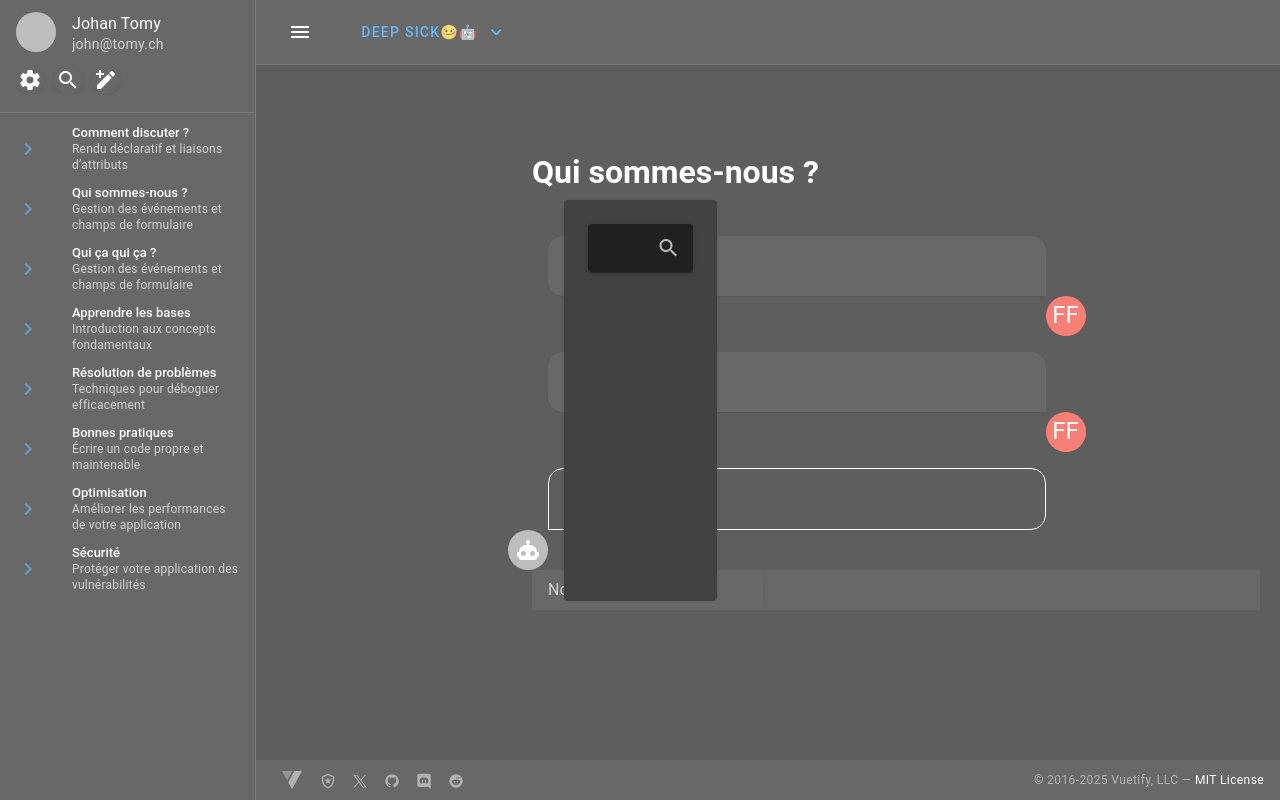
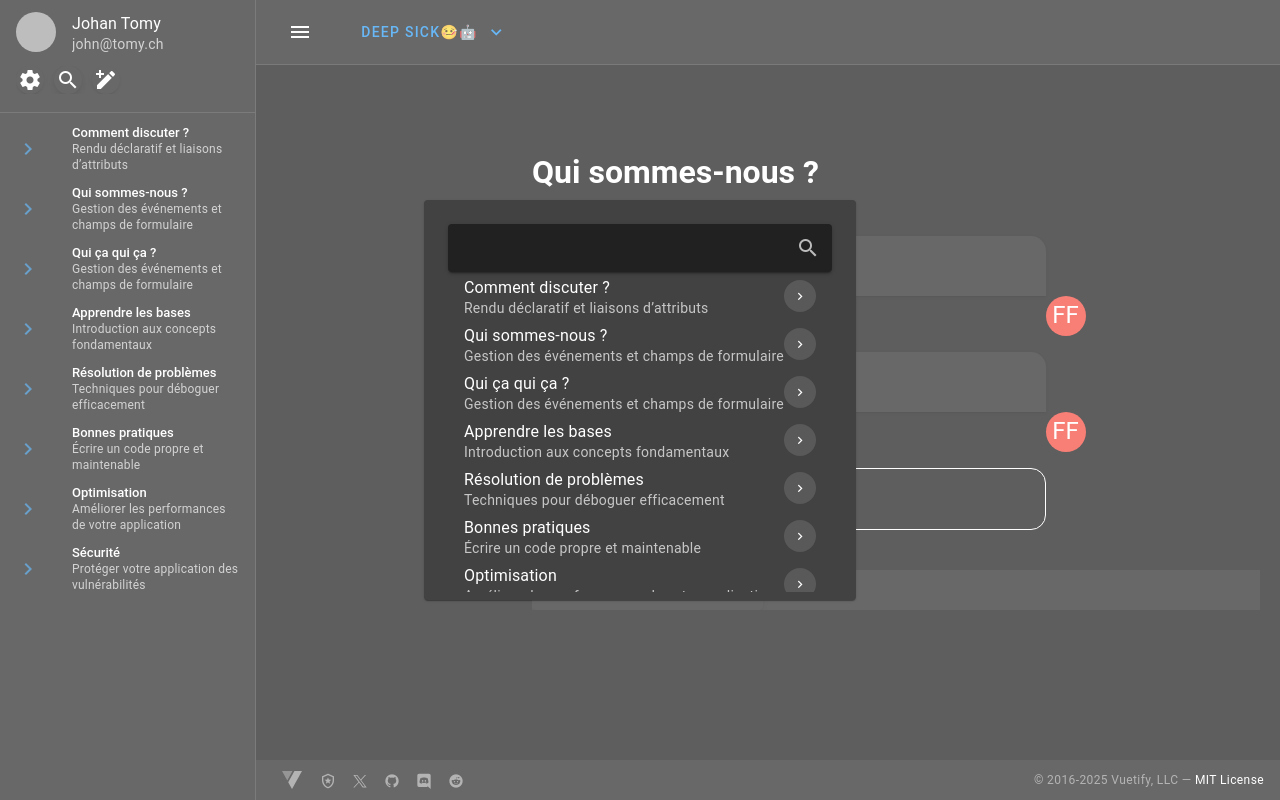
Before and after one commit to LeBonVieuBelouga/ai-interface, a Vue app: page /Exemple1 in a window 1280 px wide. Both pictures are taken after a click on the button 68 px from the left and 80 px from the top of the page. Built offline with nearby package versions, Linux system fonts and the light colour scheme; grey boxes are pictures that could not be loaded.

Commit message:
Correction de bug
+ la listes des prompts utilisateur s'affiche dans l'overlay
+ la bar d'envoie de message reste fixé en bas de l'écran

```diff
--- a/src/components/SideRMenu.vue
+++ b/src/components/SideRMenu.vue
@@ -44,34 +44,26 @@
                 @click:append-inner="onClick"
               />
               <v-virtual-scroll
-                :items="UserChats"
+                :items="userChats"
                 height="320"
                 item-height="48"
-                item-width="200"
-                width="100%"
-                class="pa-2"
               >
                 <template #default="{ item }">
-                  <v-list
-                    density="compact"
-                    nav
-                  >
                   <v-list-item
                     :key="item.id"
                     :value="item.id"
-                      :title="item.title"
-                      :subtitle="item.subtitle"
                   >
                     <template #append>
                       <v-btn
                         icon="mdi-chevron-right"
                         size="x-small"
                         variant="tonal"
-                          @click="selectChat(item), isOpenOverlay=false"
+                        @click="$emit('select-chat', item), isOpenOverlay = false"
                       />
                     </template>
+                    <v-list-item-title>{{ item.title }}</v-list-item-title>
+                    <v-list-item-subtitle>{{ item.subtitle }}</v-list-item-subtitle>
                   </v-list-item>
-                  </v-list>
                 </template>
               </v-virtual-scroll>
             </v-card-text>
@@ -128,5 +120,4 @@ const isOpenOverlay = ref(false)
 </script>
 
 <style scoped lang="sass">
-
 </style>
--- a/src/components/UserChat.vue
+++ b/src/components/UserChat.vue
@@ -1,5 +1,5 @@
 <template>
-  <div class=" position-relative rounded-lg">
+  <div class="full-height position-relative rounded-lg">
     <div class="position-relative py-3 ps-3">
       <div class="overflow-y-auto pe-3">
         <div
@@ -11,6 +11,7 @@
             v-if="message.author === 'user'"
             :profil="profil"
             :message="message"
+            class="ml-auto"
           />
           <AiMessage
             v-else-if="message.author === 'ai'"
@@ -20,9 +21,8 @@
       </div>
     </div>
   </div>
-  <div class=" position-sticky bottom-0 bg-background">
+  <div class=" position-sticky bottom-0 bg-background pa-5">
     <v-textarea
-      class="ma-3"
       :loading="loading"
       height="80"
       density="comfortable"
@@ -36,8 +36,8 @@
       append-inner-icon="mdi-send"
       @click:append-inner="onClick"
     />
-    <div class="text-center pa-1 text-caption text-secondary">
-      Développer par Léo Küttel & Johan Sàrl
+    <div class="text-center pa-1 text-caption text-medium-emphasis">
+      Développer par Léo Kutter & Johan Jambon Sàrl
     </div>
   </div>
 </template>
@@ -74,7 +74,6 @@ const profil = ref("FF")
   padding: 10px
   border-radius: 8px
 
-v-textarea
-  margin-top: 100px
-  padding: 100px
+.full-height
+  height: 100%
 </style>
```
Lines whose indentation alone changed are shown as unchanged.
